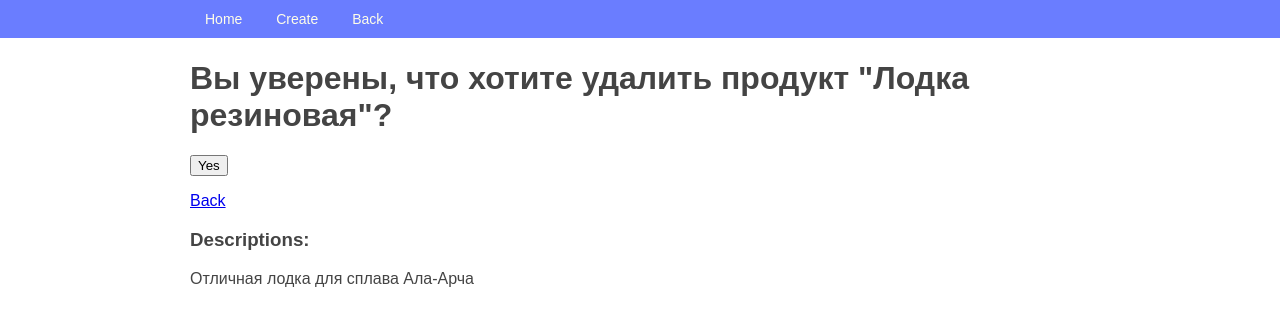
After one commit to Artur1303/homework_48, a Django app: page /product/1/delete/ in a window 1280 px wide. The commit adds this page. Shown: the top 326 px of the page. Run offline with Django 3.2, Linux system fonts and the light colour scheme; data comes from the database, SQL or seed files in the repository.

Commit message:
Добавленно  удаление товара

```diff
--- a/source/webapp/templates/index.html
+++ b/source/webapp/templates/index.html
@@ -8,5 +8,6 @@
         <p>{{ product.price }}</p>
         <p>{{ product.get_category_display }}</p>
         <a href="{% url 'product_update' product.pk %} ">Update</a>
+        <a href="{% url 'product_delete' product.pk %} ">Delete</a>
     {% endfor %}
 {% endblock %}
--- /dev/null
+++ b/source/webapp/templates/product_delete.html
@@ -0,0 +1,18 @@
+{% extends 'base.html' %}
+
+{% block title %}Delete{% endblock %}
+
+{% block menu %}
+    <li><a href="{% url 'product_view' product.pk %}">Back</a></li>
+{% endblock %}
+
+{% block content %}
+    <h1>Вы уверены, что хотите удалить продукт "{{ product.name }}"?</h1>
+    <form action="{% url "product_delete" product.pk %}" method="post">
+        {% csrf_token %}
+        <p><input type="submit" value="Yes"></p>
+        <p><a href="{% url 'product_view' product.pk %}">Back</a></p>
+    </form>
+    <h3>Descriptions: </h3>
+    <p>{{ product.description }}</p>
+{% endblock %}
--- a/source/webapp/templates/product_view.html
+++ b/source/webapp/templates/product_view.html
@@ -9,4 +9,6 @@
     <p>Количество: {{ product.amount }}</p>
     <p>Категория: {{ product.get_category_display }}</p>
     <p>Цена: {{ product.price }}</p>
+    <a href="{% url 'product_update' product.pk %} ">Update</a>
+    <a href="{% url 'product_delete' product.pk %} ">Delete</a>
 {% endblock %}
```
